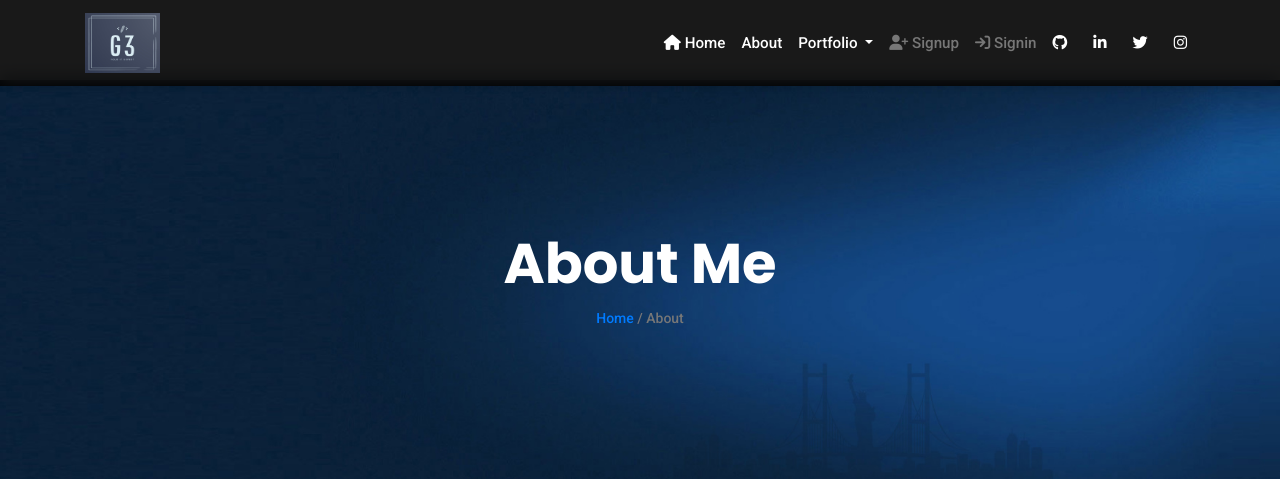
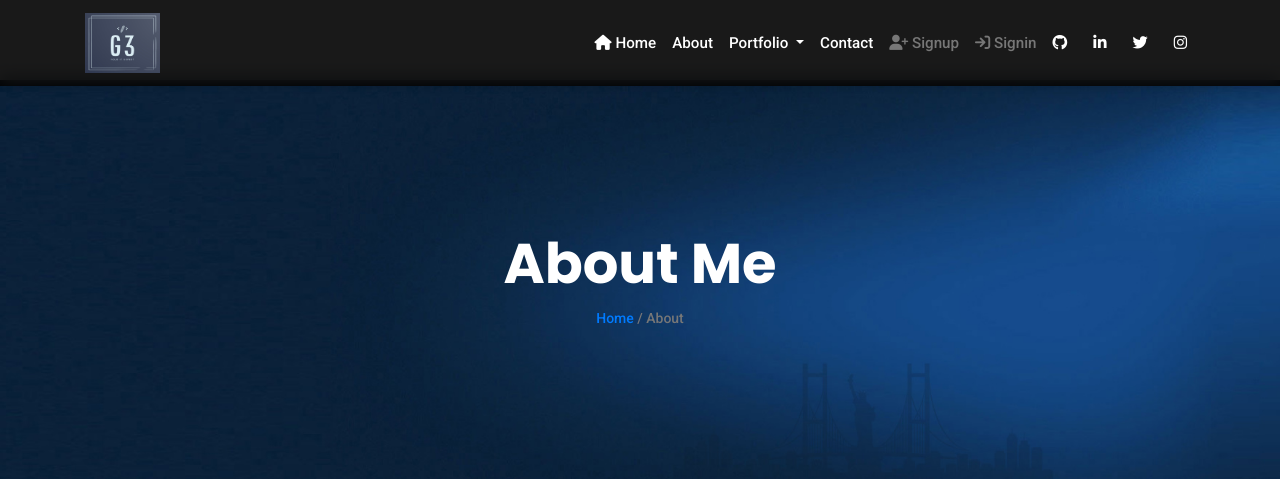
Before and after one commit to gautamw3/portfolio_cum_blog, a Django app: template portfolio/templates/portfolio/about-me.html in a window 1280 px wide. Shown: the top 479 px of the page. Run offline with Django 4.2, Linux system fonts and the light colour scheme; the template is opened without the code that fills it: most values are stand-ins (such as "Sample title", 1, 10 or a date in 2020); grey boxes marked "Sample" are stand-in pictures; some libraries are stand-ins or nearby versions.

Commit message:
Testing the deployment

```diff
--- a/portfolio/templates/portfolio/base_templates/base.html
+++ b/portfolio/templates/portfolio/base_templates/base.html
@@ -62,7 +62,7 @@
               </a>
             </div>
           </li>
-<!--          <li class="nav-item"><a class="nav-link" href="{% url 'contact_us' %}">Contact</a></li>-->
+          <li class="nav-item"><a class="nav-link" href="{% url 'contact_us' %}">Contact</a></li>
 
           {% if request.user.is_authenticated %}
           <li class="nav-item">
```
Also changed, not shown: .github/workflows/deploy.yml.
